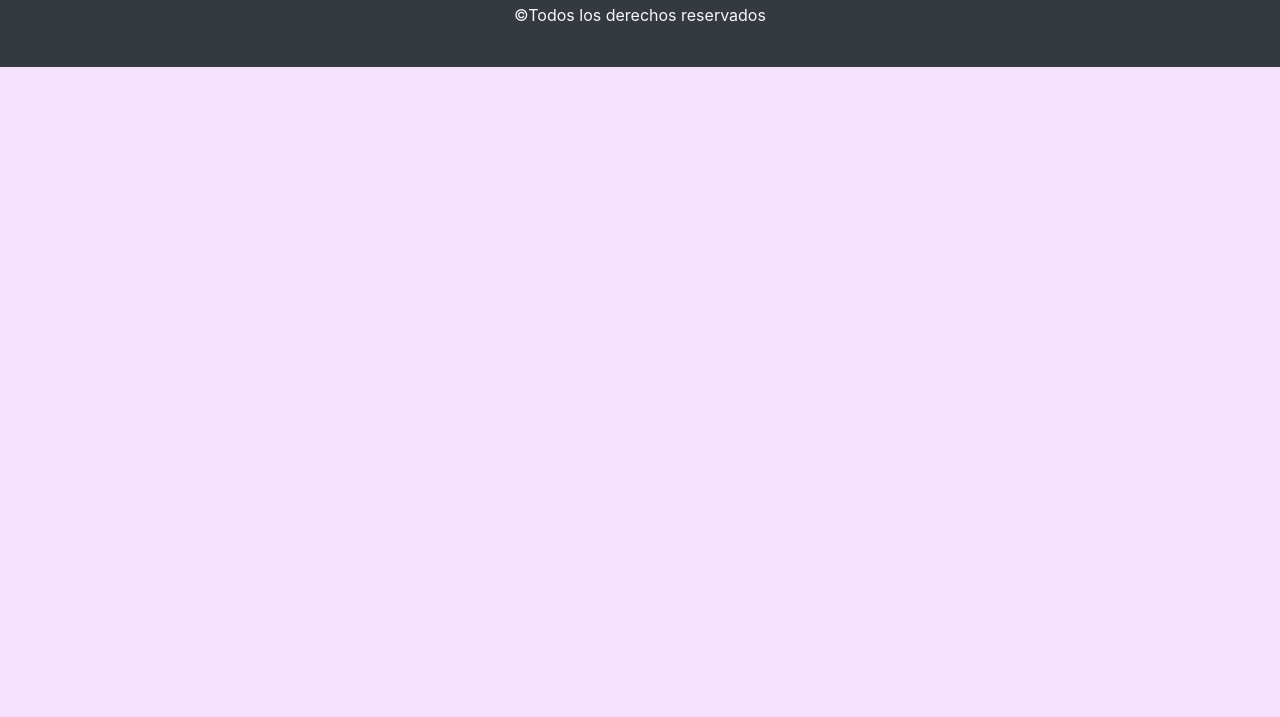
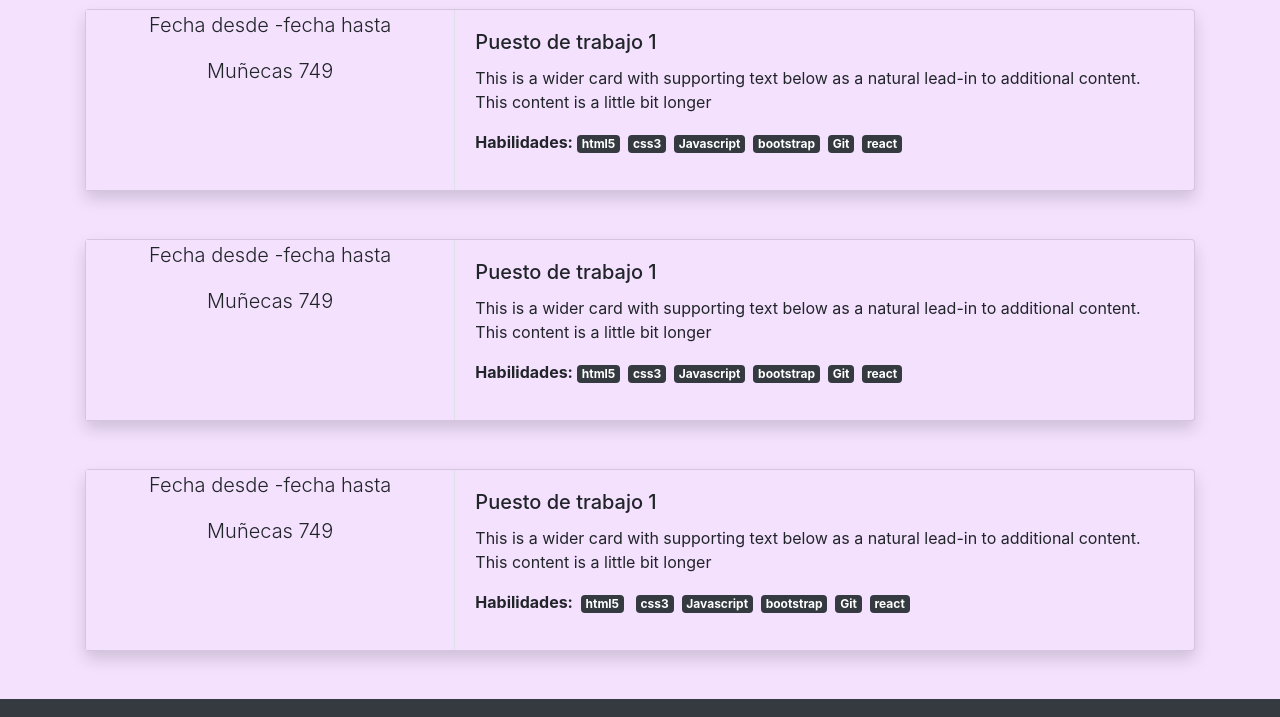
Before and after one commit to micaelacardenas/micaelacardenas.github.io, a plain HTML site: page index.html in a window 1280 px wide. Shown: the part 1060-1777 px from the top of the page. Before the commit the page ends 1127 px from the top, so only its background shows below. Drawn offline with nearby package versions, Linux system fonts and the light colour scheme.

Commit message:
se agregaron cards con experiencias laborales

```diff
--- a/index.html
+++ b/index.html
@@ -60,6 +60,7 @@
     </section>
     <section class="container">
         <h2 class="display-4 text-center my-4" id="informacion-basica">Informacion basica</h2>
+        <hr>
 
         <article class="bg-article shadow p-3 mb-5 rounded">
             <h3>Datos personales</h3>
@@ -70,7 +71,89 @@
             <p><strong>Direccion</strong>: España 918, San Miguel de Tucuman, Tucuman, Argentina.</p>
             <hr>
             <h3>Sobre mi</h3>
-            <p>Lorem ipsum dolor, sit amet consectetur adipisicing elit. Nostrum est labore veritatis officia velit illo ex quam? Ea dolorem inventore explicabo doloribus unde impedit dicta saepe ab adipisci atque! Quam dolores dolorum, fugit veritatis nisi eius nam! Similique accusantium dolores facere voluptas, nam corrupti incidunt odio eligendi quos eos optio porro accusamus magnam numquam autem saepe ex aspernatur quo. At quam ipsam facere cumque necessitatibus corporis illum consectetur, consequatur, qui asperiores quo ab, ducimus ex quibusdam voluptate odit dignissimos veniam eveniet nesciunt pariatur animi in natus cum commodi! Sequi facere totam debitis, iste ut aperiam reprehenderit fuga eligendi magnam accusamus?</p>
+            <p>Lorem ipsum dolor, sit amet consectetur adipisicing elit. Nostrum est labore veritatis officia velit illo
+                ex quam? Ea dolorem inventore explicabo doloribus unde impedit dicta saepe ab adipisci atque! Quam
+                dolores dolorum, fugit veritatis nisi eius nam! Similique accusantium dolores facere voluptas, nam
+                corrupti incidunt odio eligendi quos eos optio porro accusamus magnam numquam autem saepe ex aspernatur
+                quo. At quam ipsam facere cumque necessitatibus corporis illum consectetur, consequatur, qui asperiores
+                quo ab, ducimus ex quibusdam voluptate odit dignissimos veniam eveniet nesciunt pariatur animi in natus
+                cum commodi! Sequi facere totam debitis, iste ut aperiam reprehenderit fuga eligendi magnam accusamus?
+            </p>
+        </article>
+        <h2 class="display-4 text-center my-4">Experiencia laboral</h2>
+        <hr>
+        <article>
+            <div class="card bg-article mb-5 shadow rounded">
+                <div class="row no-gutters">
+                    <div class="col-md-4 bg-article border-right text-center d-flex flex-column">
+                        <p class="lead">Fecha desde -fecha hasta</p>
+                        <p class="lead">Muñecas 749</p>
+                    </div>
+                    <div class="col-md-8">
+                        <div class="card-body">
+                            <h5 class="card-title">Puesto de trabajo 1</h5>
+                            <p class="card-text">This is a wider card with supporting text below as a natural lead-in to
+                                additional content. This content is a little bit longer</p>
+                            <p><strong> Habilidades:<span class="badge badge-dark mx-1">html5</span><span
+                                        class="badge badge-dark mx-1">css3</span><span
+                                        class="badge badge-dark mx-1">Javascript</span><span
+                                        class="badge badge-dark mx-1">bootstrap</span><span
+                                        class="badge badge-dark mx-1">Git</span></strong><span
+                                    class="badge badge-dark mx-1">react</span>
+                            </p>
+                        </div>
+                    </div>
+                </div>
+            </div>
+        </article>
+        <article>
+            <div class="card bg-article mb-5 shadow rounded">
+                <div class="row no-gutters">
+                    <div class="col-md-4 bg-article border-right text-center d-flex flex-column">
+                        <p class="lead">Fecha desde -fecha hasta</p>
+                        <p class="lead">Muñecas 749</p>
+                    </div>
+                    <div class="col-md-8">
+                        <div class="card-body">
+                            <h5 class="card-title">Puesto de trabajo 1</h5>
+                            <p class="card-text">This is a wider card with supporting text below as a natural lead-in to
+                                additional content. This content is a little bit longer</p>
+                            <p><strong> Habilidades:<span class="badge badge-dark mx-1">html5</span><span
+                                        class="badge badge-dark mx-1">css3</span><span
+                                        class="badge badge-dark mx-1">Javascript</span><span
+                                        class="badge badge-dark mx-1">bootstrap</span><span
+                                        class="badge badge-dark mx-1">Git</span></strong><span
+                                    class="badge badge-dark mx-1">react</span>
+                            </p>
+                        </div>
+                    </div>
+                </div>
+            </div>
+        </article>
+        <article>
+            <div class="card bg-article mb-5 shadow rounded">
+                <div class="row no-gutters">
+                    <div class="col-md-4 bg-article border-right text-center d-flex flex-column">
+                        <p class="lead">Fecha desde -fecha hasta</p>
+                        <p class="lead">Muñecas 749</p>
+                    </div>
+                    <div class="col-md-8">
+                        <div class="card-body">
+                            <h5 class="card-title">Puesto de trabajo 1</h5>
+                            <p class="card-text">This is a wider card with supporting text below as a natural lead-in to
+                                additional content. This content is a little bit longer</p>
+                            <p><strong> Habilidades:
+                                    <span class="badge badge-dark mx-1">html5</span>
+                                    <span class="badge badge-dark mx-1">css3</span><span
+                                        class="badge badge-dark mx-1">Javascript</span><span
+                                        class="badge badge-dark mx-1">bootstrap</span><span
+                                        class="badge badge-dark mx-1">Git</span></strong><span
+                                    class="badge badge-dark mx-1">react</span>
+                            </p>
+                        </div>
+                    </div>
+                </div>
+            </div>
         </article>
 
     </section>
```
